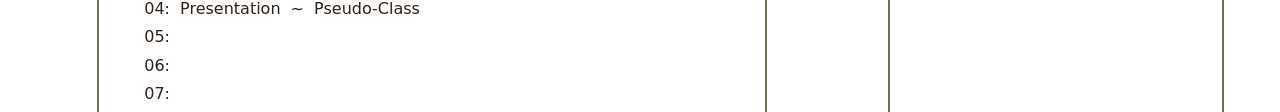
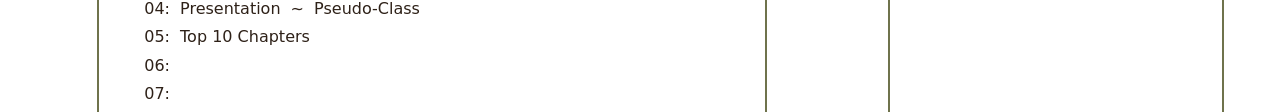
Before and after one commit to K-Marple/wdd230, a plain HTML site: page index.html in a window 1280 px wide. Shown: the part 588-700 px from the top of the page. Drawn offline with nearby package versions, Linux system fonts and the light colour scheme; a web font is replaced by a local one.

Commit message:
bom.html added to home page

```diff
--- a/index.html
+++ b/index.html
@@ -72,6 +72,7 @@
                 </li>
                 <li>
                     05:
+                    <a href="lesson05/bom.html" target="_blank">Top 10 Chapters</a>
                 </li>
                 <li>
                     06:
```
